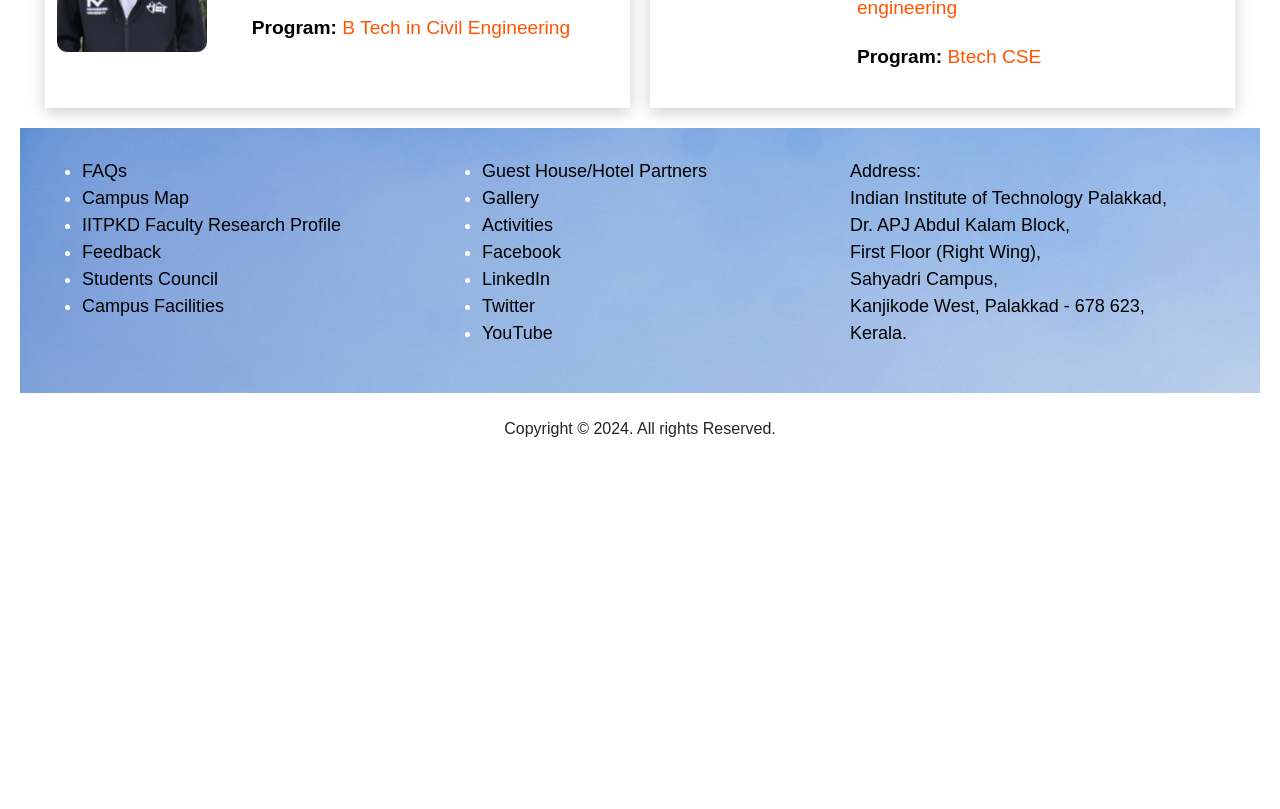
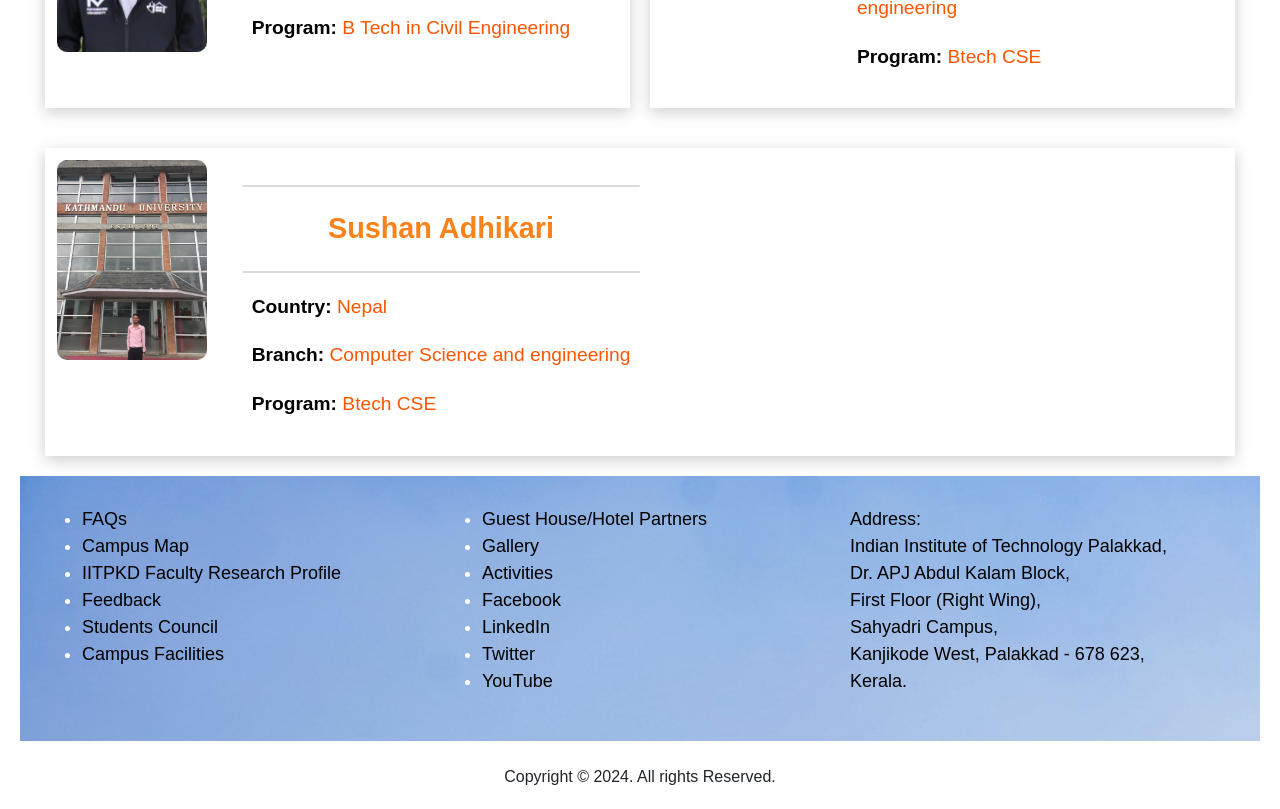
Before and after one commit to ArjunK-2809/IARdeploy, a React (Vite) app: page /students in a window 1280 px wide. Shown: the part 1220-2029 px from the top of the page. Before the commit the page ends 1681 px from the top, so only its background shows below. Built offline with nearby package versions, Linux system fonts and the light colour scheme.

Commit message:
student_change

```diff
--- a/src/NavBar.css
+++ b/src/NavBar.css
@@ -49,7 +49,7 @@ border-radius: 2rem;
 }
 
 
-.navbar .search-container {
+.navbar .primary{
   display: flex;
   flex-direction: row;
   align-items: center;
@@ -234,7 +234,7 @@ white-space: nowrap;
   text-decoration: none;
 }
 
-.temp {
+.secondary {
   display: flex;
   flex-direction: row;
 }
@@ -316,7 +316,7 @@ h1 {
       padding: 10px 0;
   }
 
-  .navbar .search-container {
+  .navbar .primary{
   margin-top: 10px;
   text-align: center;
   }
@@ -352,10 +352,10 @@ h1 {
 
 
 
-  /* Make the search bar responsive */
-  .navbar .search-container {
-  width: 100%; /* Ensure it doesn't exceed the screen width */
-  justify-content: center; /* Center the search bar */
+
+  .navbar .primary {
+  width: 100%;
+  justify-content: center;
   margin-top: 10px;
   }
 
@@ -389,12 +389,12 @@ h1 {
   flex-direction: column;
   }
 
-  .search-container{
+  .primary{
   display: flex;
-  flex-direction: column; /* Stack items vertically */
+  flex-direction: column;
   }
 
-  .temp {
+  .secondary{
     flex-direction: column;
   }
 
--- a/src/NavBar.tsx
+++ b/src/NavBar.tsx
@@ -57,7 +57,7 @@ const Navbar = () => {
             onClick={() => setIsMobileMenuOpenPrimary(false)} // Close on click
             >
 
-        <div className="search-container">
+        <div className="primary">
           <Link to="/">Home</Link>
           <Link to="/about">About Us</Link>
           <Link to="/life">Life @ IITPKD</Link>
@@ -65,7 +65,7 @@ const Navbar = () => {
           <a href="https://iitpkd.ac.in/" target="blank">IIT PKD main</a>
         </div>
 
-        <div className="search-container">
+        <div className="primary">
          <h4>{currentTime.toLocaleString()} IST</h4>
         </div>
         </div>
@@ -86,7 +86,7 @@ const Navbar = () => {
           onClick={() => setIsMobileMenuOpenSecondary(false)}
         >
 
-        <div className="temp">
+        <div className="secondary">
           <div
             className="dropdown"
             onMouseEnter={() => handleDropdown("visits")}
--- a/src/Students.css
+++ b/src/Students.css
@@ -76,12 +76,12 @@
 }
 
 .label {
-  color: black; /* Black color for "Country:", "Branch:", "Program:" */
+  color: black;
   font-weight: bold;
 }
 
 .value {
-  color: rgb(255, 85, 0); /* Different color for values */
+  color: rgb(255, 85, 0);
   font-weight: normal;
 }
 
--- a/src/Students.tsx
+++ b/src/Students.tsx
@@ -5,7 +5,8 @@ import image15 from './assets/slide15.jpg';
 import image12 from './assets/slide12.jpg';
 import image16 from './assets/slide16.jpg';
 import image17 from './assets/slide17.jpg';
-import './Students.css'; // Import scoped CSS file
+import image18 from './assets/slide18.jpg';
+import './Students.css';
 
 function Students() {
 
@@ -51,6 +52,13 @@ function Students() {
       branch: "Computer Science and engineering",
       program: "Btech CSE",
       image: image17,
+    },
+    {
+      heading: "Sushan Adhikari",
+      country: "Nepal",
+      branch: "Computer Science and engineering",
+      program: "Btech CSE",
+      image: image18,
     },
 
   ];
```
Also changed, not shown: src/assets/slide18.jpg (added).
